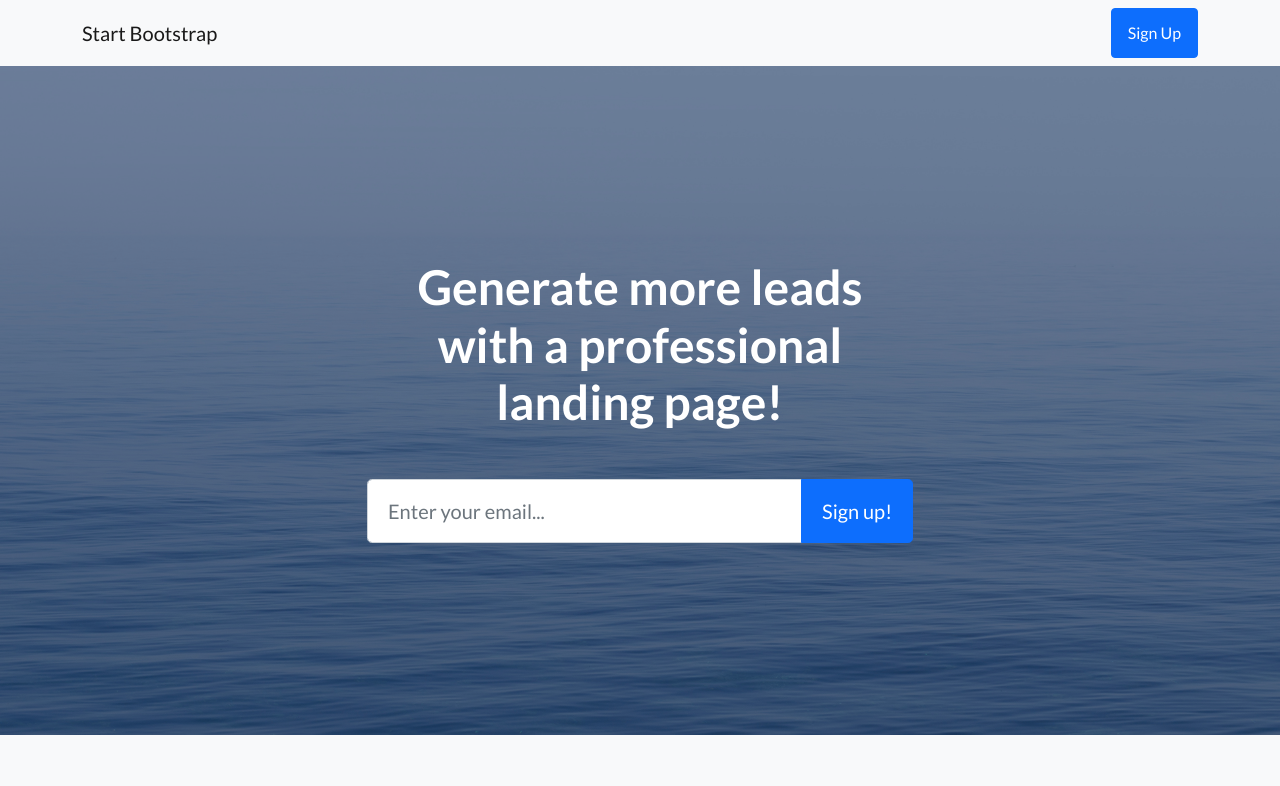
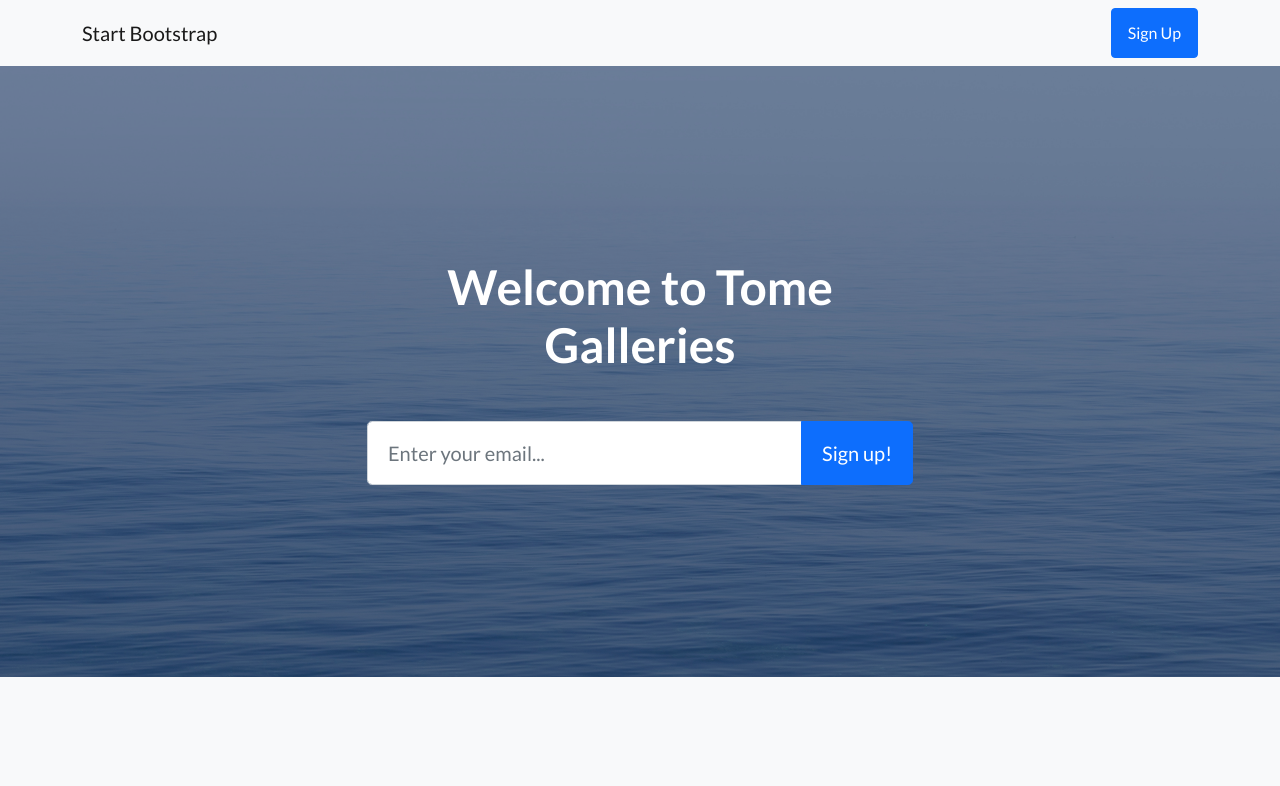
Before and after one commit to Tome-Galleries/tome, a plain HTML site: page dist/index.html in a window 1280 px wide. Shown: the top 786 px of the page. Drawn offline with nearby package versions, Linux system fonts and the light colour scheme.

Commit message:
first commit!

```diff
--- a/dist/index.html
+++ b/dist/index.html
@@ -5,7 +5,7 @@
         <meta name="viewport" content="width=device-width, initial-scale=1, shrink-to-fit=no" />
         <meta name="description" content="" />
         <meta name="author" content="" />
-        <title>Landing Page - Start Bootstrap Theme</title>
+        <title>Tome Galleries</title>
         <!-- Favicon-->
         <link rel="icon" type="image/x-icon" href="assets/favicon.ico" />
         <!-- Bootstrap icons-->
@@ -30,7 +30,7 @@
                     <div class="col-xl-6">
                         <div class="text-center text-white">
                             <!-- Page heading-->
-                            <h1 class="mb-5">Generate more leads with a professional landing page!</h1>
+                            <h1 class="mb-5">Welcome to Tome Galleries</h1>
                             <!-- Signup form-->
                             <form>
                                 <div class="input-group input-group-lg">
```
